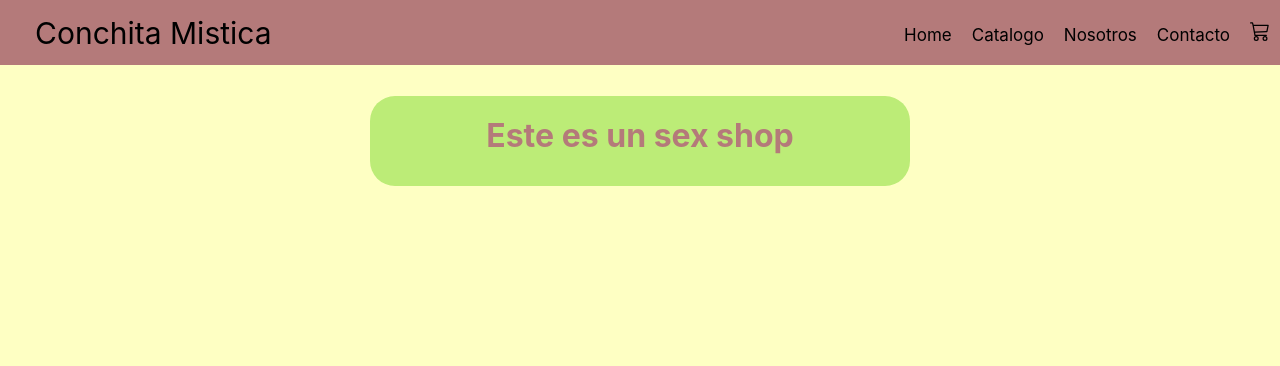
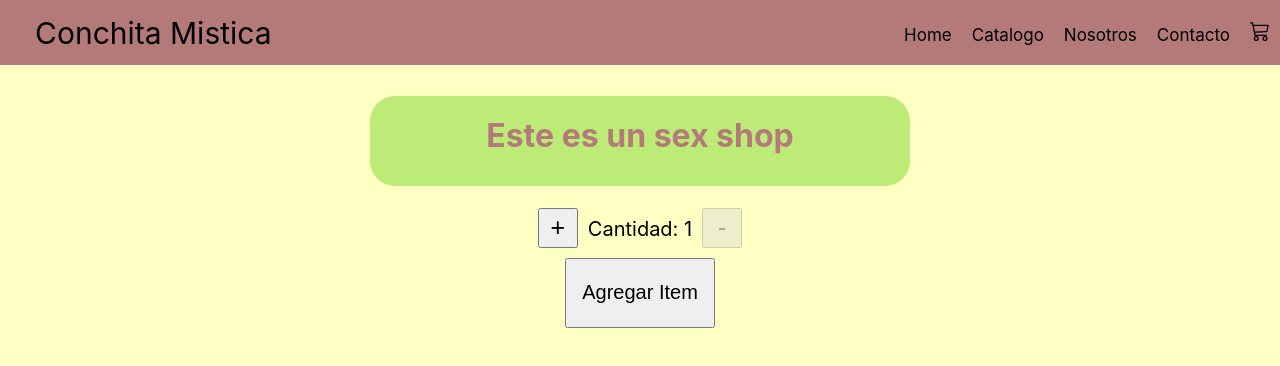
Before and after one commit to pradoalan/proyecto_ecommerce, a React (Create React App) app: page / in a window 1280 px wide. Shown: the top 366 px of the page. Built offline with nearby package versions, Linux system fonts and the light colour scheme.

Commit message:
COMPONENTES II

```diff
--- a/src/App.js
+++ b/src/App.js
@@ -1,6 +1,8 @@
 
+import { useState } from 'react';
 import NavBar from './components/NavBar/NavBar';
 import ItemListContainer from './components/ItemListContainer/ItemListContainer';
+import { Titulo } from './Titulo';
 import './App.css';
 import './components/NavBar/NavBar.css';
 
--- a/src/components/CartWidget/CartWidget.jsx
+++ b/src/components/CartWidget/CartWidget.jsx
@@ -1,4 +1,5 @@
 import CartImg from './cart3.svg'
+import '../CartWidget/CartWidget.css'
 
 const CartWidget = () => {
     return (
--- /dev/null
+++ b/src/components/ItemCount/ItemCount.css
@@ -0,0 +1,18 @@
+.contador button{
+    height: 40px;
+    width: 40px;
+    font-size: 25px;
+    cursor: pointer;
+}
+
+.contador label{
+    font-size: 20px;
+    padding: 10px;
+}
+
+.agregarItem button{
+    font-size: 20px;
+    height: 70px;
+    width: 150px;
+    margin: 10px;
+}
--- /dev/null
+++ b/src/components/ItemCount/ItemCount.jsx
@@ -0,0 +1,33 @@
+import { useState } from "react";
+import './ItemCount.css'
+
+function ItemCount({stock, initial}) {
+    const [count, setCount] = useState(initial)
+
+    const sumarItem = () => {
+            setCount(count + 1)
+    }
+
+    const restarItem = () => {
+            setCount(count - 1)
+    }
+
+    const onAdd = () => {
+        alert(`${count} productos seleccionados`)
+    }
+
+    return (
+        <div className="contador">
+
+            <button onClick={sumarItem} disabled={count >= stock}>+</button>
+            <label>Cantidad: {count}</label>
+            <button onClick={restarItem} disabled={count <= initial}>-</button>
+            <br />
+            <div  className="agregarItem">
+            <button onClick={onAdd} >Agregar Item</button>
+            </div>
+        </div>
+    )
+}
+
+export default ItemCount
--- a/src/components/ItemListContainer/ItemListContainer.jsx
+++ b/src/components/ItemListContainer/ItemListContainer.jsx
@@ -1,9 +1,11 @@
+import ItemCount from '../ItemCount/ItemCount'
 import './ItemListContainer.css'
 
 function ItemListContainer({greeting}) {
     return (
         <>
             <h1>{greeting}</h1>
+            <ItemCount initial={1} stock={5}/>
         </>
     )
 }
--- a/src/components/NavBar/NavBar.jsx
+++ b/src/components/NavBar/NavBar.jsx
@@ -1,5 +1,4 @@
 import CartWidget from "../CartWidget/CartWidget"
-import '../CartWidget/CartWidget.css'
 
 const NavBar = () => {
     return (
```
